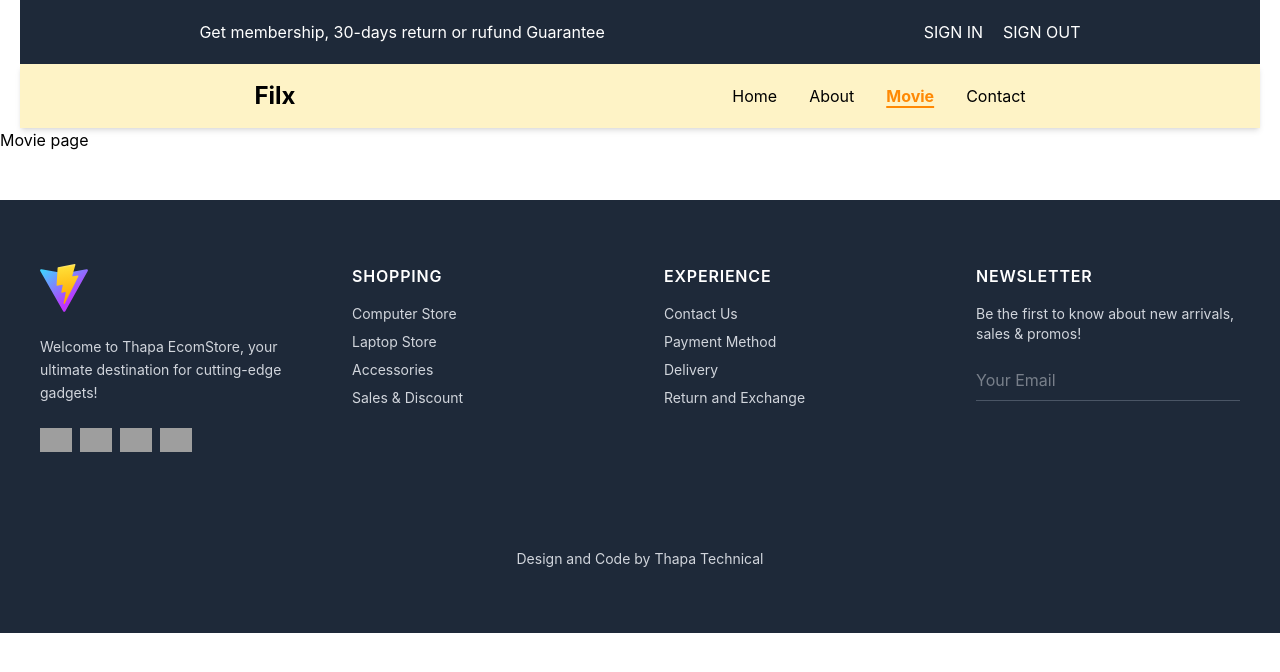
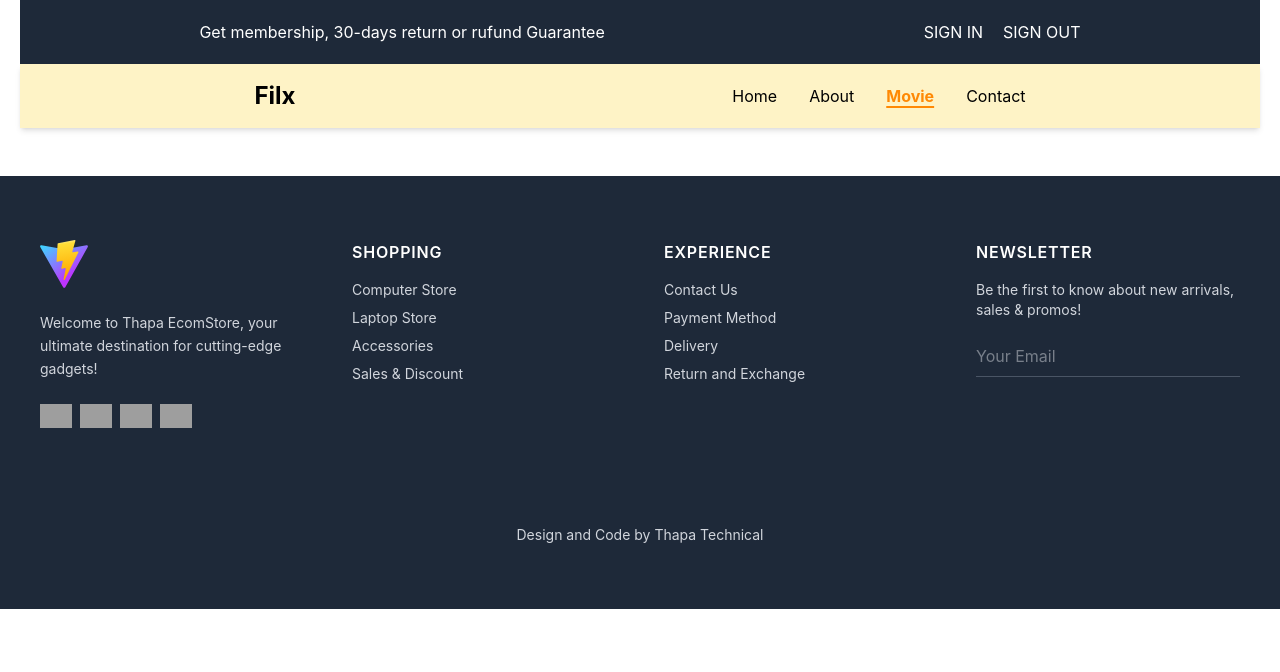
Before and after one commit to nidhi-webdev/E-CommerceReact, a React (Vite) app in the folder E-commerce/: page /movie in a window 1280 px wide. Shown: the top 672 px of the page. Built offline with nearby package versions, Linux system fonts and the light colour scheme; no server answers; grey boxes are pictures that could not be loaded.

Commit message:
useloaderdata hook to load the data

```diff
--- a/E-commerce/src/App.jsx
+++ b/E-commerce/src/App.jsx
@@ -5,6 +5,7 @@ import Movie from "./pages/Movie"
 import About from "./pages/About"
 import { AppLayout } from "./components/layout/AppLayout"
 import { ErrorPage } from "./pages/ErrorPage"
+import { getMovieData } from "./api/GetApiData"
 
 const App = () => {
 
@@ -16,7 +17,7 @@ const App = () => {
       children: [
         { path: "/", element: <Home /> },
         { path: "/about", element: <About /> },
-        { path: "/movie", element: <Movie /> },
+        { path: "/movie", element: <Movie />, loader: getMovieData, },
         { path: "/contact", element: <Contact /> }
       ]
     }
--- a/E-commerce/src/pages/Movie.jsx
+++ b/E-commerce/src/pages/Movie.jsx
@@ -1,9 +1,16 @@
 import React from 'react'
+import { useLoaderData } from 'react-router-dom'
 
 const Movie = () => {
+  const movieData = useLoaderData()
+  console.log(movieData);
+
   return (
     <div>
-      Movie page
+      <h1></h1>
+      {
+
+      }
     </div>
   )
 }
```
